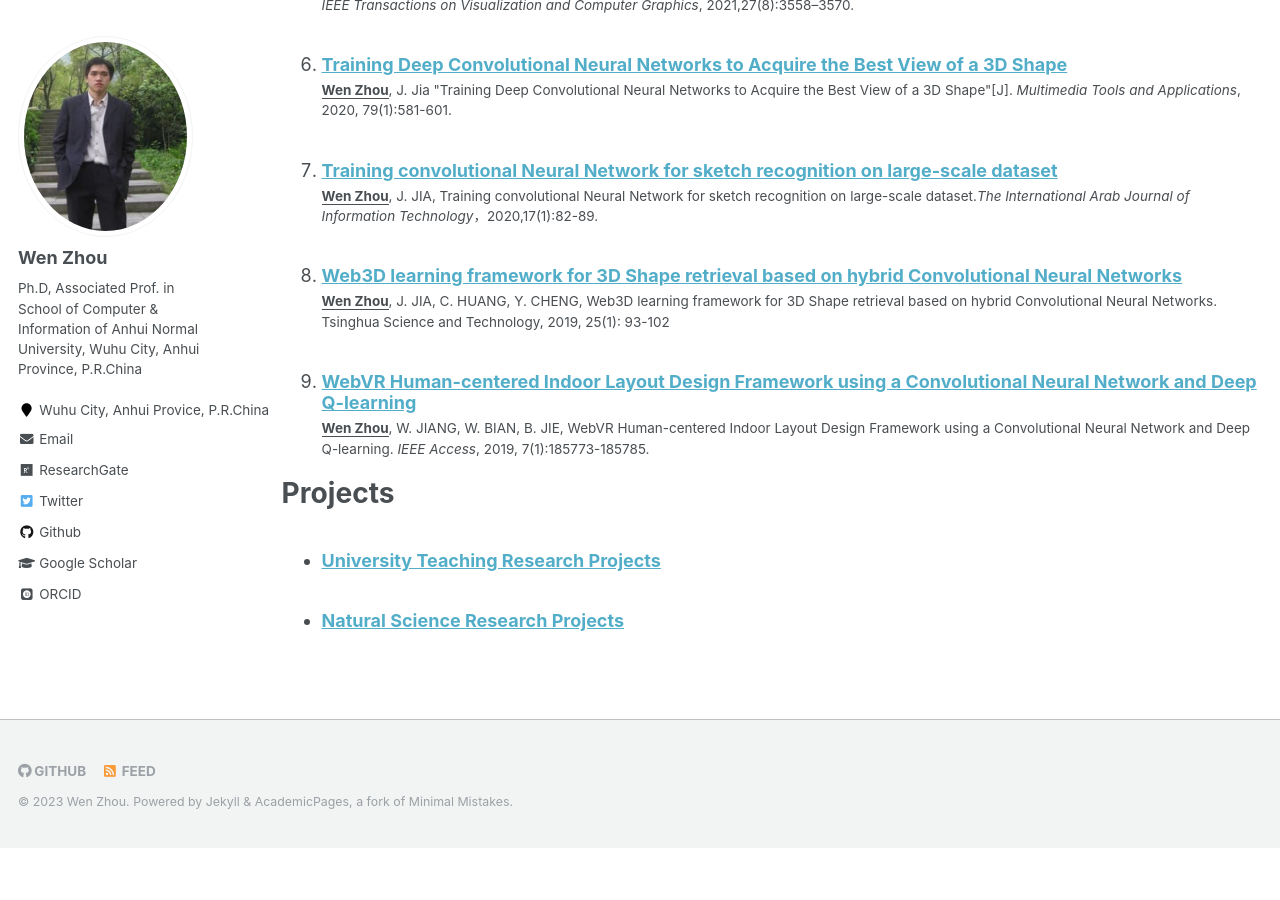
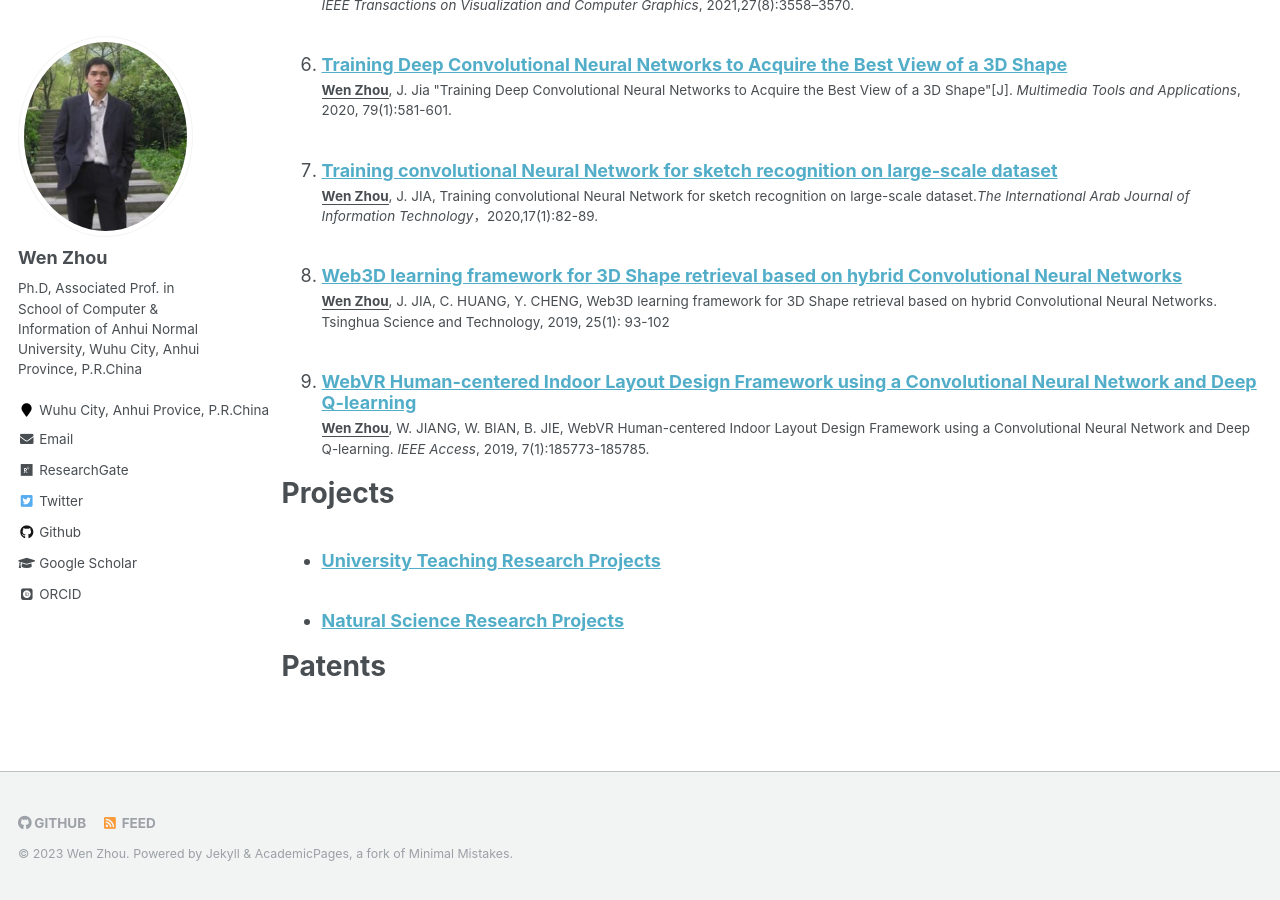
Before and after one commit to zhouwen327/zhouwen327.github.io, a Jekyll site: the page built from _pages/cv.md, in a window 1280 px wide and 900 px high, scrolled down 2692 px. Built offline with Jekyll 4.4.1, drawn with Linux system fonts in a browser that asks for light colours; some web fonts are replaced; before the commit the page ends 3540 px from its top, so only the background shows below that.

Commit message:
Update cv.md

```diff
--- a/_pages/cv.md
+++ b/_pages/cv.md
@@ -78,3 +78,10 @@
        {% include archive-single-cv.html %}
     {% endfor %}
 </ul>
+
+Patents
+======
+<ol>{% for post in site.patents %}
+         {% include archive-single-cv.html %}
+      {% endfor %}
+</ol>
```
